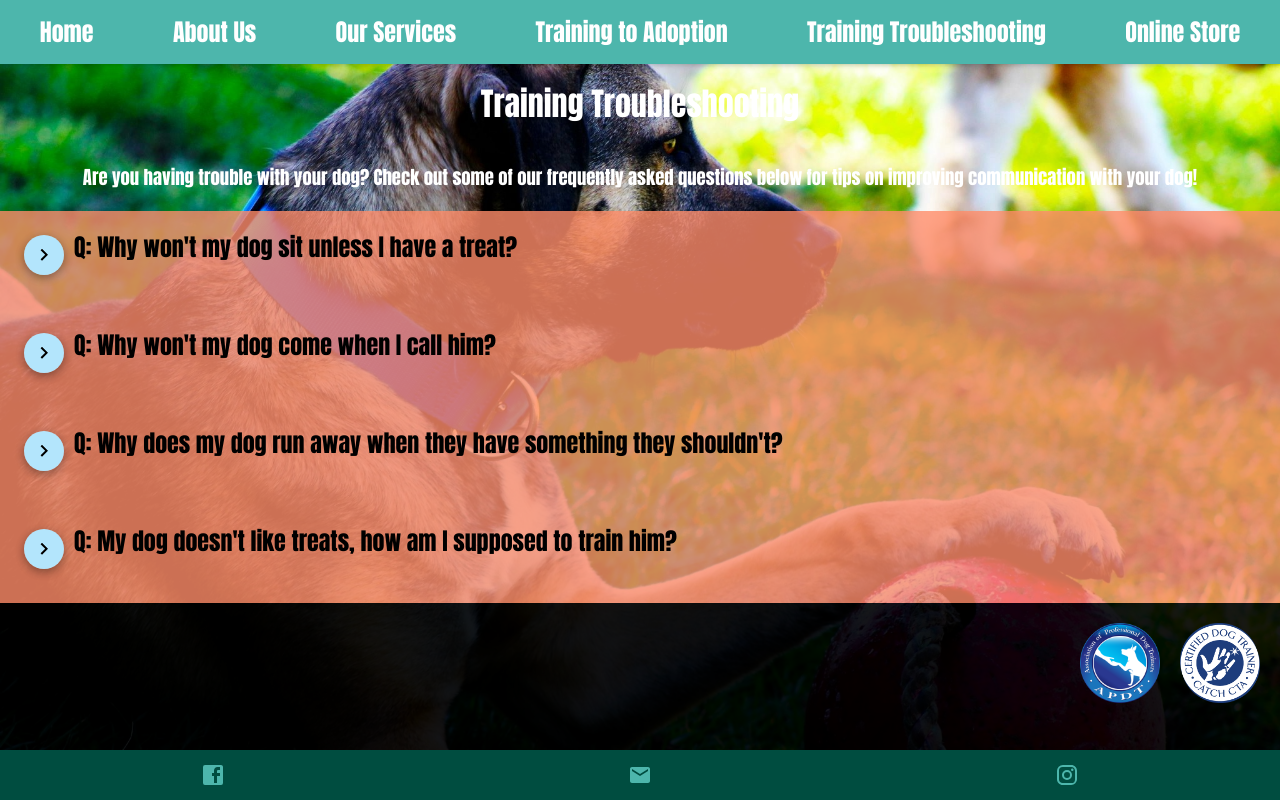
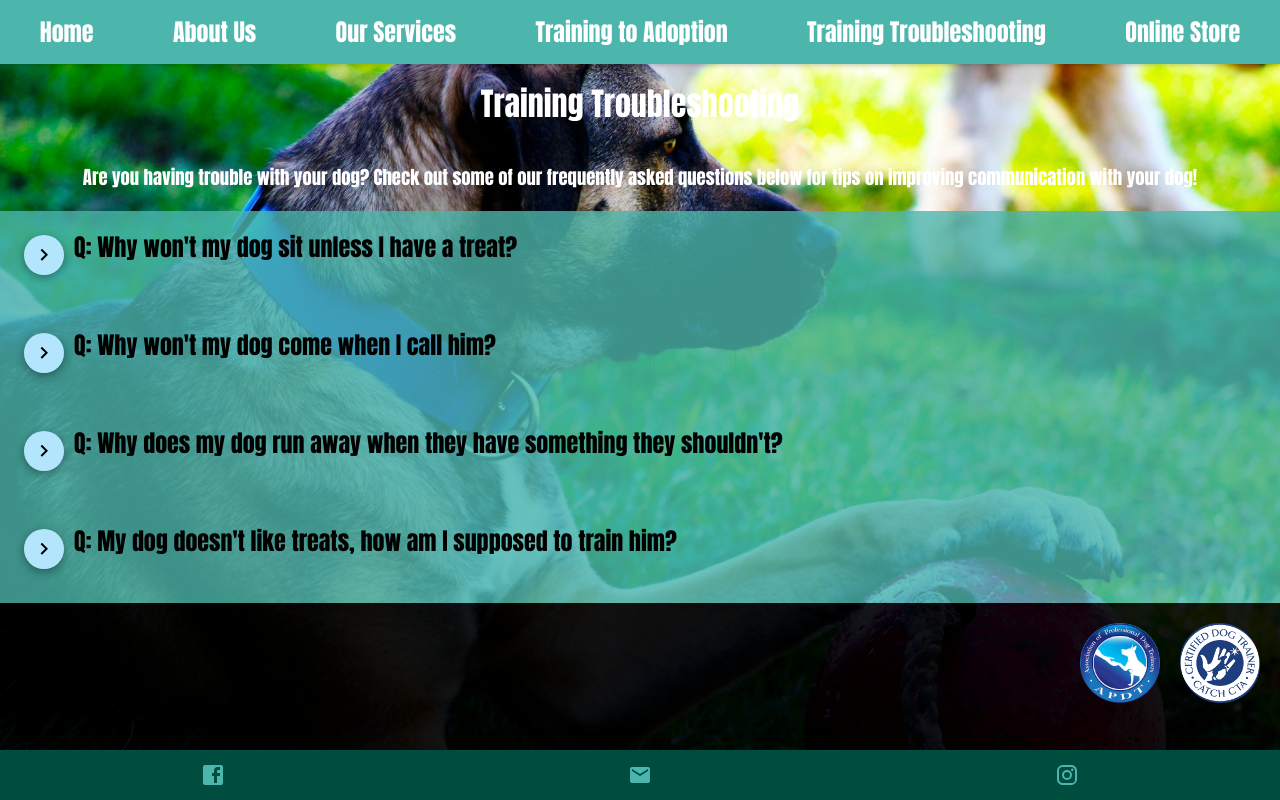
Before and after one commit to sdserage/dog-training-site, a React (Create React App) app: page /troubleshooting in a window 1280 px wide. Built offline with nearby package versions, Linux system fonts and the light colour scheme; a web font is replaced by a local one.

Commit message:
Changed the background color to teal instead of salmon

```diff
--- a/src/components/Troubleshooting/Troubleshooting.css
+++ b/src/components/Troubleshooting/Troubleshooting.css
@@ -23,7 +23,7 @@
 .qa {
   align-self: flex-start;
   padding: 24px;
-  background: rgba(255, 140, 105, 0.8);
+  background: rgba(77, 182, 172, 0.8);
   display: grid;
   grid-template-columns: 1fr 999fr;
   grid-template-areas: 'arrow q' '. a'; }
--- a/src/components/Troubleshooting/Troubleshooting.sass
+++ b/src/components/Troubleshooting/Troubleshooting.sass
@@ -24,7 +24,7 @@
 .qa
   align-self: flex-start
   padding: 24px
-  background: $contrastColorClear
+  background: $lightColorClear
   display: grid
   grid-template-columns: 1fr 999fr
   grid-template-areas: 'arrow q' '. a'
```
